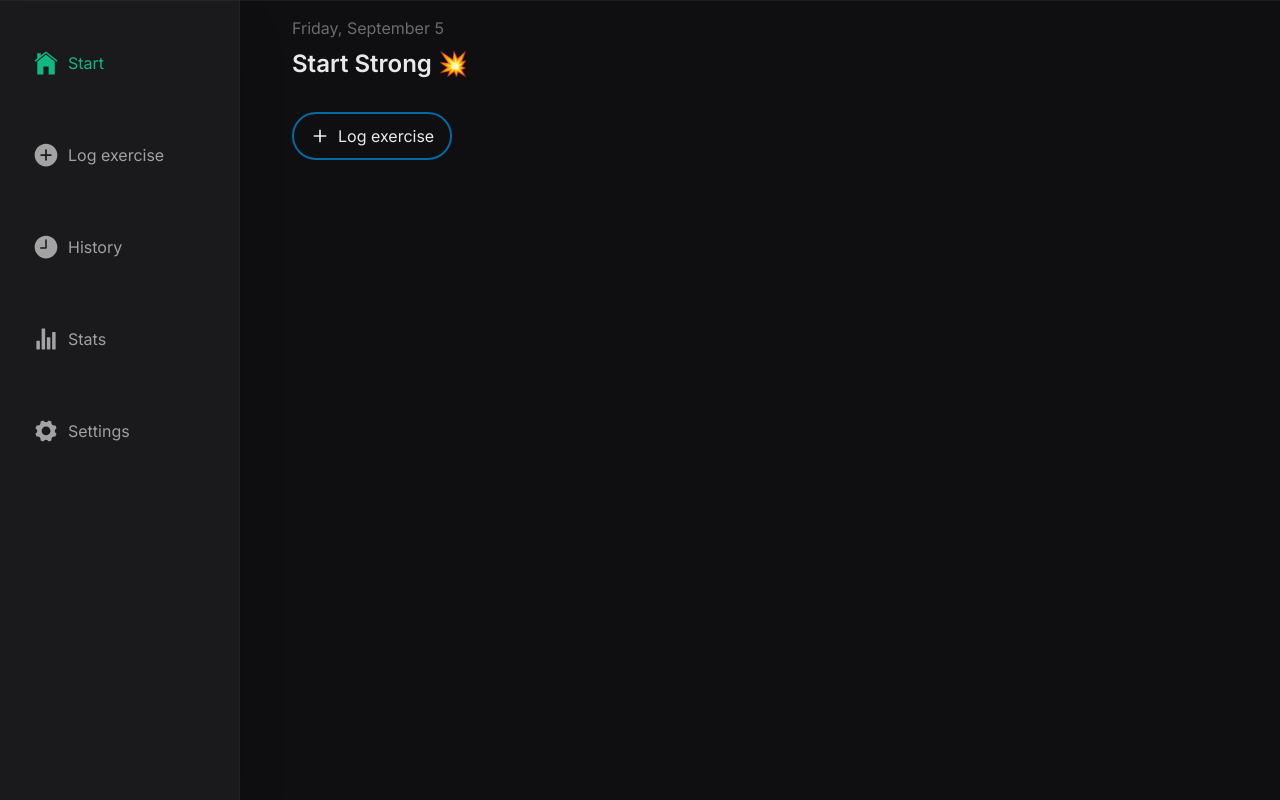
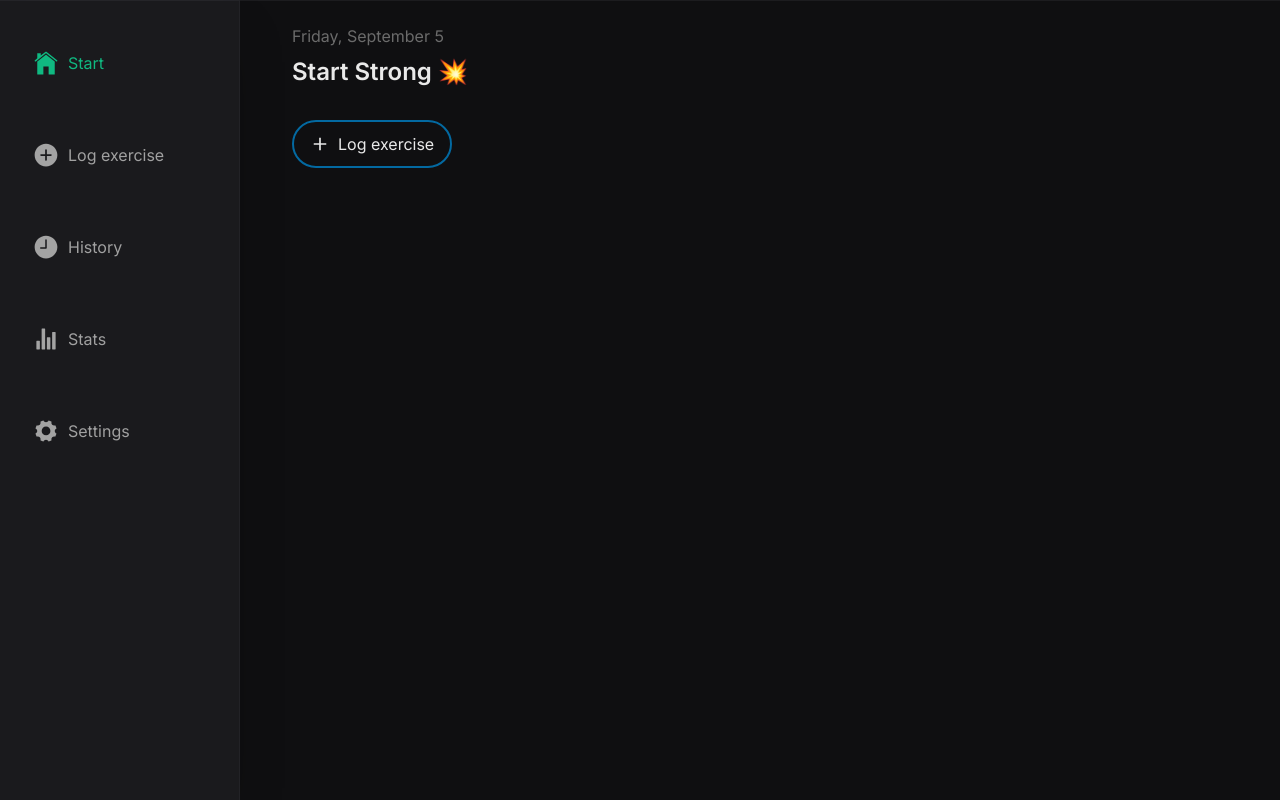
Before and after one commit to alexanderiksson/barbellbook, a React (Vite) app: page / in a window 1280 px wide. Built offline with nearby package versions, Linux system fonts and the light colour scheme.

Commit message:
Increased top padding

```diff
--- a/src/layouts/DefaultLayout.tsx
+++ b/src/layouts/DefaultLayout.tsx
@@ -10,7 +10,7 @@ export default function DefaultLayout() {
                 role="main"
                 className="flex-1 flex flex-col justify-start lg:ml-52 xl:ml-60"
                 style={{
-                    paddingTop: "calc(1rem + var(--safe-top))",
+                    paddingTop: "calc(1.5rem + var(--safe-top))",
                     paddingBottom: "calc(5rem + var(--safe-bottom))",
                 }}
             >
```
